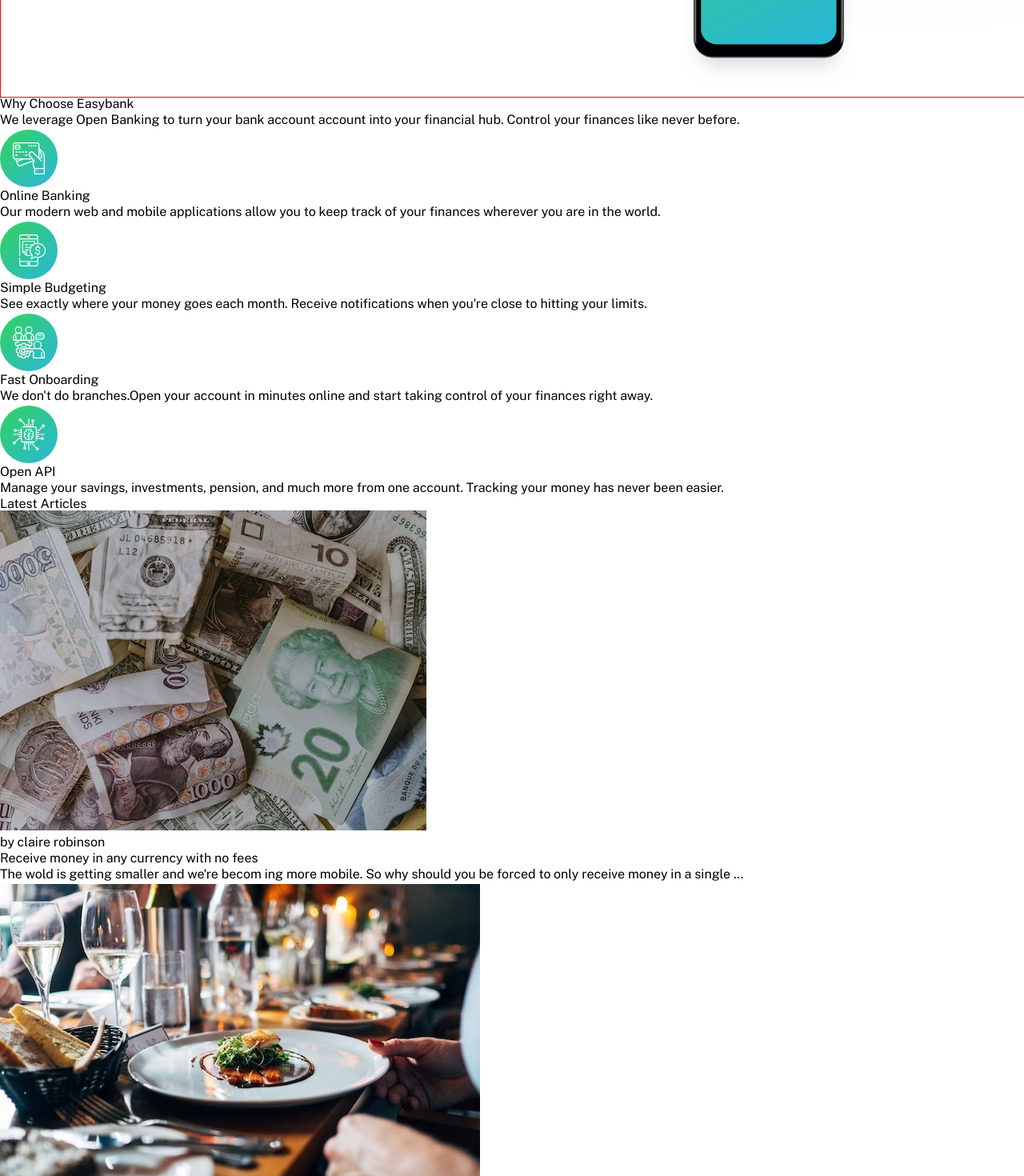
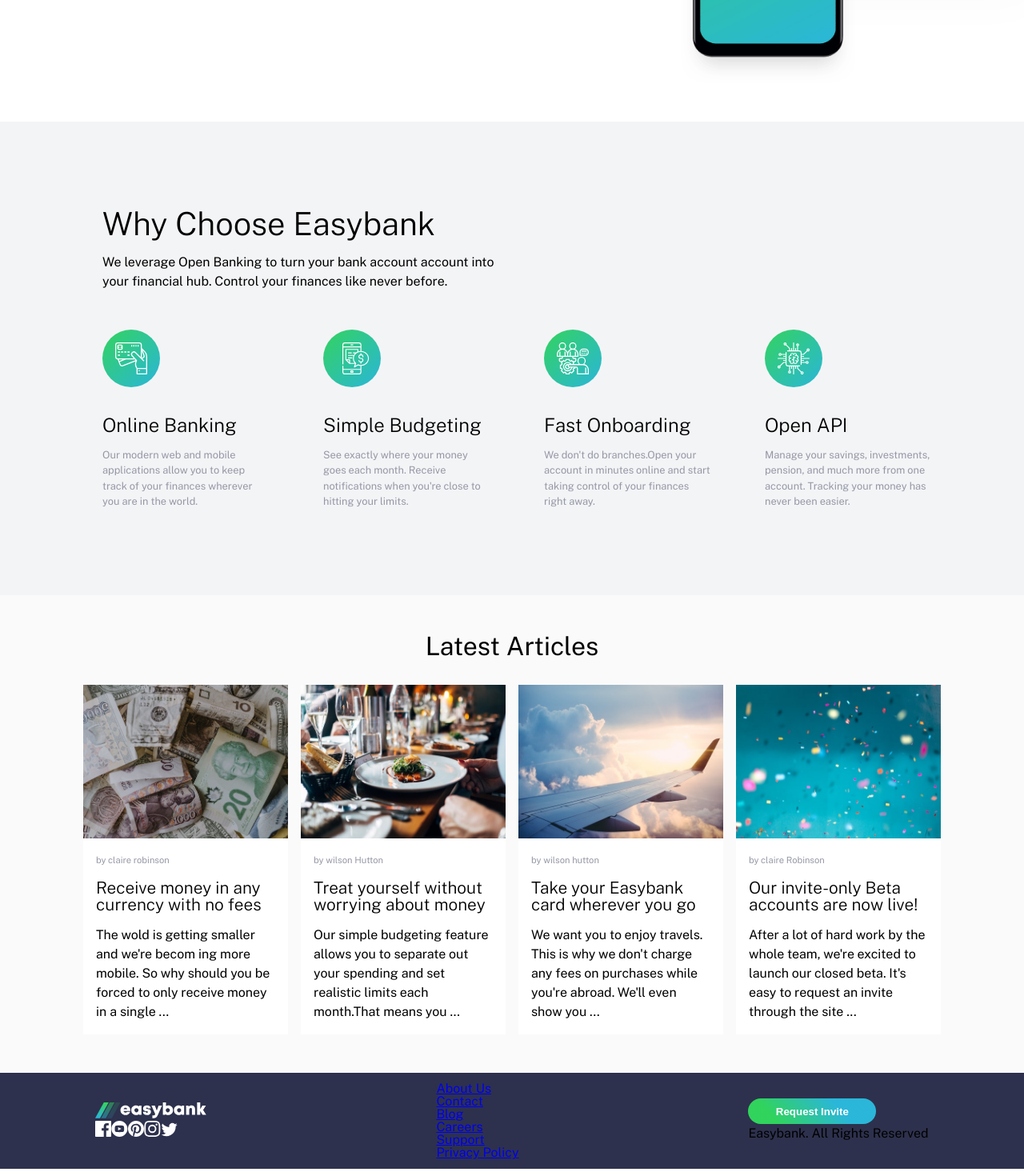
Before and after one commit to trongminh20/easyBank-landingPage, a React (Create React App) app: page / in a window 1280 px wide. Shown: the part 680-2150 px from the top of the page at 80% size. Built offline with nearby package versions, Linux system fonts and the light colour scheme.

Commit message:
finished services, articles layout

```diff
--- a/src/Components/Column.jsx
+++ b/src/Components/Column.jsx
@@ -16,7 +16,7 @@
                 <div className="col--img">
                     <img src={this._imgUrl} alt="" />
                 </div>
-                <div className="col-info">
+                <div className="col--info">
                     <p className="col--subheader">{this._subheader}</p>
                     <h2 className="col--title">{this._title}</h2>
                     <p className="col--content" >{this._content}</p>
--- /dev/null
+++ b/src/SCSS/articles.scss
@@ -0,0 +1,54 @@
+.articles {
+    @include flexDisplay(column, 1rem);
+    align-items: center;
+    justify-content: center;
+    background-color: $light--gray;
+
+    &--intro {
+        margin-top: 3rem;
+        margin-bottom: 1rem;
+        h1 {
+            font-size: 2rem;
+        }
+    }
+
+    &--list {
+        @include flexDisplay(column, 1rem);
+        justify-content: center;
+        align-items: center;
+        margin-bottom: 3rem;
+
+        @media (min-width: $laptop--resolution) {
+            display: grid;
+            grid-template-columns: repeat(4, 20%);
+            gap: 1rem;
+            width: 100%;
+        }
+        .art--col {
+            @include flexDisplay(column, 1rem);
+            align-items: center;
+            justify-content: center;
+            background-color: $white;
+
+            .col--img {
+                img {
+                    width: 100%;
+                    @media (min-width: $laptop--resolution) {
+                        height: 12rem;
+                    }
+                }
+            }
+            .col--info {
+                @include flexDisplay(column, 1rem);
+                margin: auto 1rem 1rem 1rem;
+            }
+            .col--subheader {
+                font-size: 0.7rem;
+                color: $grayish--blue;
+            }
+            .col--title {
+                font-size: 1.3rem;
+            }
+        }
+    }
+}
--- a/src/SCSS/font.scss
+++ b/src/SCSS/font.scss
@@ -16,5 +16,13 @@
 
 #brief--intro {
     font-size: 0.8rem;
+    @media (min-width: $laptop--resolution) {
+        font-size: 1rem;
+    }
     color: $grayish--blue;
 }
+
+.col--title {
+    font-size: 1.5rem;
+    font-weight: lighter;
+}
--- a/src/SCSS/footer.scss
+++ b/src/SCSS/footer.scss
@@ -0,0 +1,9 @@
+.footer {
+    background-color: $dark--blue;
+    height: 15vh;
+    @media (min-width: $laptop--resolution) {
+        @include flexDisplay(row, 3rem);
+        justify-content: space-around;
+        align-items: center;
+    }
+}
--- a/src/SCSS/index.scss
+++ b/src/SCSS/index.scss
@@ -6,6 +6,8 @@
 @import "./button.scss";
 @import "./footer.scss";
 @import "./slider.scss";
+@import "./services.scss";
+@import "./articles.scss";
 
 #wrapper {
     max-width: 100%;
--- a/src/SCSS/services.scss
+++ b/src/SCSS/services.scss
@@ -0,0 +1,69 @@
+.services {
+    @media (min-width: $laptop--resolution) {
+        height: 70vh;
+        @include flexDisplay(column, 3rem);
+        justify-content: center;
+    }
+    &--intro,
+    &--detail {
+        @media (min-width: $laptop--resolution) {
+            margin-left: 10%;
+        }
+    }
+    @include flexDisplay(column, 2rem);
+    @media (max-width: $mobile--resolution) {
+        align-items: center;
+    }
+    background-color: $light--grayish--blue;
+    padding-top: 1rem;
+    padding-bottom: 1rem;
+    &--intro {
+        @include flexDisplay(column, 1rem);
+        width: 40%;
+        h1 {
+            font-size: 2.5rem;
+            font-weight: lighter;
+        }
+        @media (max-width: $mobile--resolution) {
+            justify-content: center;
+            align-items: center;
+            width: 80%;
+            h1,
+            p {
+                text-align: center;
+            }
+        }
+    }
+
+    &--detail {
+        @include flexDisplay(column, 1rem);
+        align-items: center;
+        justify-content: center;
+
+        @media (min-width: $laptop--resolution) {
+            display: grid;
+            grid-template-columns: repeat(4, 1fr);
+            gap: 1rem;
+            width: 85%;
+        }
+    }
+    &--col {
+        width: 80%;
+        @include flexDisplay(column, 1rem);
+        .col--img {
+            @media (max-width: $mobile--resolution) {
+                margin: auto;
+            }
+        }
+        .col--info {
+            @include flexDisplay(column, 1rem);
+            @media (max-width: $mobile--resolution) {
+                text-align: center;
+            }
+        }
+        .col--content {
+            font-size: 0.8rem;
+            color: $grayish--blue;
+        }
+    }
+}
--- a/src/SCSS/slider.scss
+++ b/src/SCSS/slider.scss
@@ -1,14 +1,16 @@
 .slider {
     width: 100%;
+    position: relative;
     height: 100vh;
-    position: relative;
+    padding-bottom: 2rem;
     @include flexDisplay(column-reverse, 0);
     @media (min-width: $laptop--resolution) {
         width: 100%;
-        border: 1px solid red;
+    }
+    @media (max-width: $mobile--resolution) {
     }
     &--intro {
-        @include flexDisplay(column, 1rem);
+        @include flexDisplay(column, 0);
         z-index: 2;
         align-items: center;
         width: 100%;
@@ -24,6 +26,8 @@
             margin: auto 1rem auto 1rem;
             @media (min-width: $laptop--resolution) {
                 text-align: unset;
+                margin-top: 1rem;
+                margin-bottom: 1rem;
             }
         }
     }
@@ -57,4 +61,7 @@
             }
         }
     }
+    &--btn {
+        margin-top: 1rem;
+    }
 }
```
